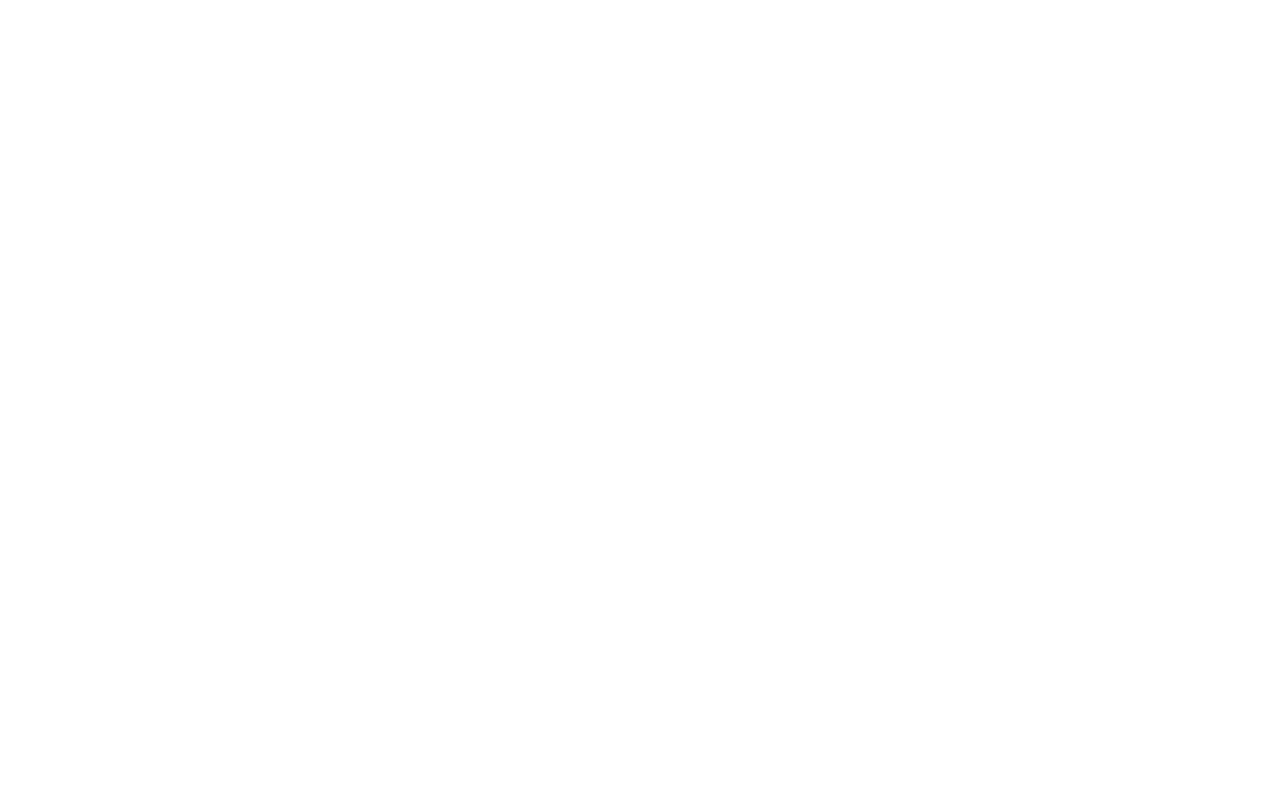
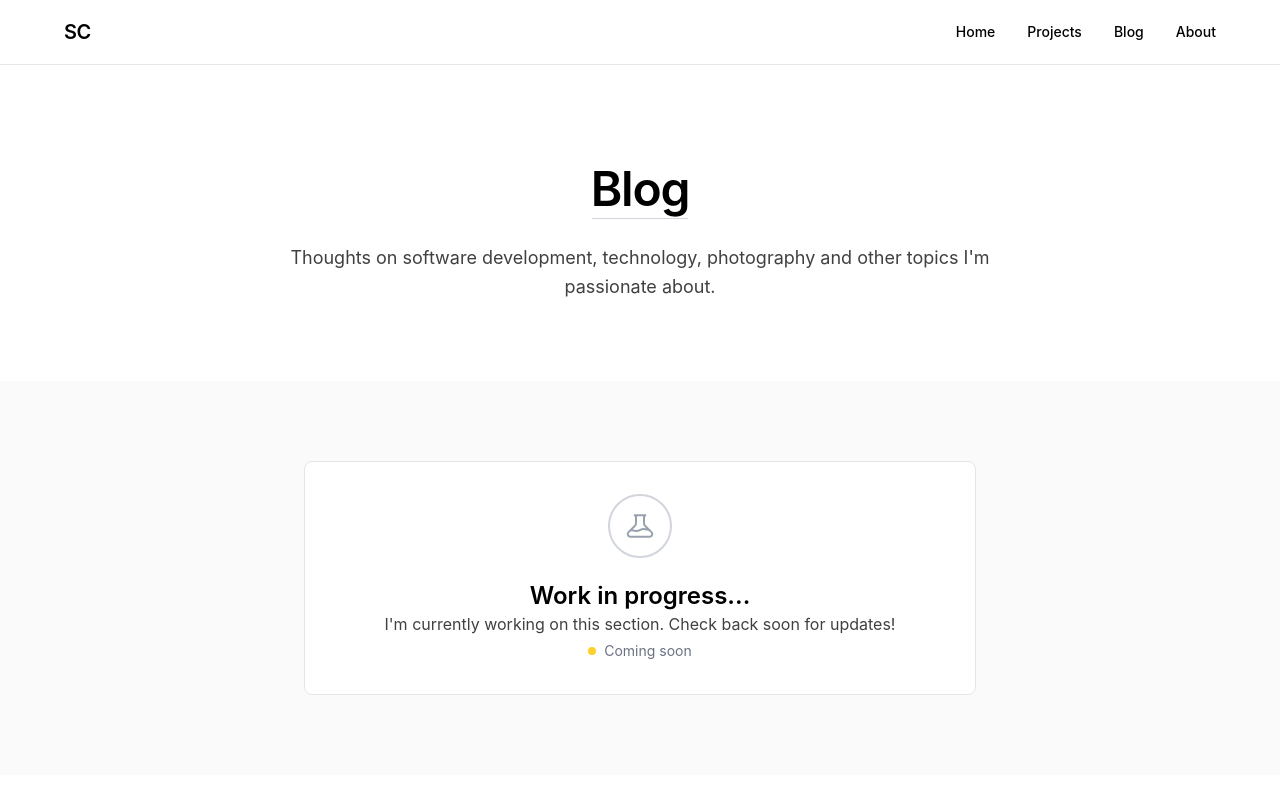
Before and after one commit to simonecolli/simonecolli.github.io, a React (Vite) app: page /blog in a window 1280 px wide. Before the commit this address had no page. Shown: the top 800 px of the page. Built offline with nearby package versions, Linux system fonts and the light colour scheme.

Commit message:
Added blog page and work in progress component

```diff
--- a/src/App.tsx
+++ b/src/App.tsx
@@ -4,6 +4,7 @@
 import ProjectsPage from "./pages/ProjectsPage.tsx"
 import PhotographyPage from "./pages/PhotographyPage.tsx"
 import AboutMePage from "./pages/AboutMePage.tsx"
+import Blog from "./pages/Blog.tsx"
 
 function App() {
   return (
@@ -11,6 +12,7 @@
       <Routes>
         <Route path="/" element={<Home />} />
         <Route path="/projects" element={<ProjectsPage />} />
+        <Route path="/blog" element={<Blog />} />
         <Route path="/photography" element={<PhotographyPage />} />
         <Route path="/about" element={<AboutMePage />} />
       </Routes>
--- a/src/components/Header.tsx
+++ b/src/components/Header.tsx
@@ -39,6 +39,16 @@
                 Projects
               </Link>
             </li>
+            <li>
+              <Link
+                to="/blog"
+                className={`text-sm font-medium transition-colors hover:text-blue-600 ${
+                  isActive('/blog') ? 'text-blue-600' : 'text-gray-600'
+                }`}
+              >
+                Blog
+              </Link>
+            </li>
             {/* <li>
                <Link
                 to="/photography"
--- /dev/null
+++ b/src/components/utils/WorkInProgress.tsx
@@ -0,0 +1,45 @@
+interface WorkInProgressProps {
+  message?: string;
+}
+
+export default function WorkInProgress({
+  message = "I'm currently working on this section. Check back soon for updates!"
+}: WorkInProgressProps) {
+  return (
+    <section className="tech-minimal-section">
+      <div className="tech-minimal-container">
+        <div className="max-w-2xl mx-auto">
+          <div className="tech-minimal-card text-center py-16">
+            <div className="mb-6">
+              <div className="w-16 h-16 mx-auto border-2 border-gray-300 rounded-full flex items-center justify-center">
+                <svg
+                  className="w-8 h-8 text-gray-400"
+                  fill="none"
+                  stroke="currentColor"
+                  viewBox="0 0 24 24"
+                >
+                  <path
+                    strokeLinecap="round"
+                    strokeLinejoin="round"
+                    strokeWidth={1.5}
+                    d="M19.428 15.428a2 2 0 00-1.022-.547l-2.387-.477a6 6 0 00-3.86.517l-.318.158a6 6 0 01-3.86.517L6.05 15.21a2 2 0 00-1.806.547M8 4h8l-1 1v5.172a2 2 0 00.586 1.414l5 5c1.26 1.26.367 3.414-1.415 3.414H4.828c-1.782 0-2.674-2.154-1.414-3.414l5-5A2 2 0 009 10.172V5L8 4z"
+                  />
+                </svg>
+              </div>
+            </div>
+            <h2 className="text-2xl font-medium mb-4">
+              Work in progress...
+            </h2>
+            <p className="text-gray-600 leading-relaxed mb-6">
+              {message}
+            </p>
+            <div className="inline-flex items-center gap-2 text-sm text-gray-500">
+              <div className="w-2 h-2 bg-yellow-400 rounded-full animate-pulse"></div>
+              <span>Coming soon</span>
+            </div>
+          </div>
+        </div>
+      </div>
+    </section>
+  );
+}
--- /dev/null
+++ b/src/pages/Blog.tsx
@@ -0,0 +1,34 @@
+import Header from "../components/Header";
+import Footer from "../components/Footer";
+import Back2Home from "../components/utils/Back2Home";
+import WorkInProgress from "../components/utils/WorkInProgress";
+
+export default function Blog() {
+  return (
+    <div className="app">
+      <Header />
+      <main className="main-content pt-20">
+        {/* Page header */}
+        <section className="tech-minimal-section">
+          <div className="tech-minimal-container">
+            <div className="max-w-3xl mx-auto text-center fade-in">
+              <h1 className="text-4xl md:text-5xl font-light tracking-tight mb-6">
+                Blog
+              </h1>
+              <div className="h-px bg-gray-300 w-24 mx-auto mb-6"></div>
+              <p className="text-lg text-gray-600 leading-relaxed mb-8">
+                Thoughts on software development, technology, photography and other topics
+                I'm passionate about.
+              </p>
+            </div>
+          </div>
+        </section>
+
+        <WorkInProgress />
+
+        <Back2Home />
+      </main>
+      <Footer />
+    </div>
+  );
+}
```
